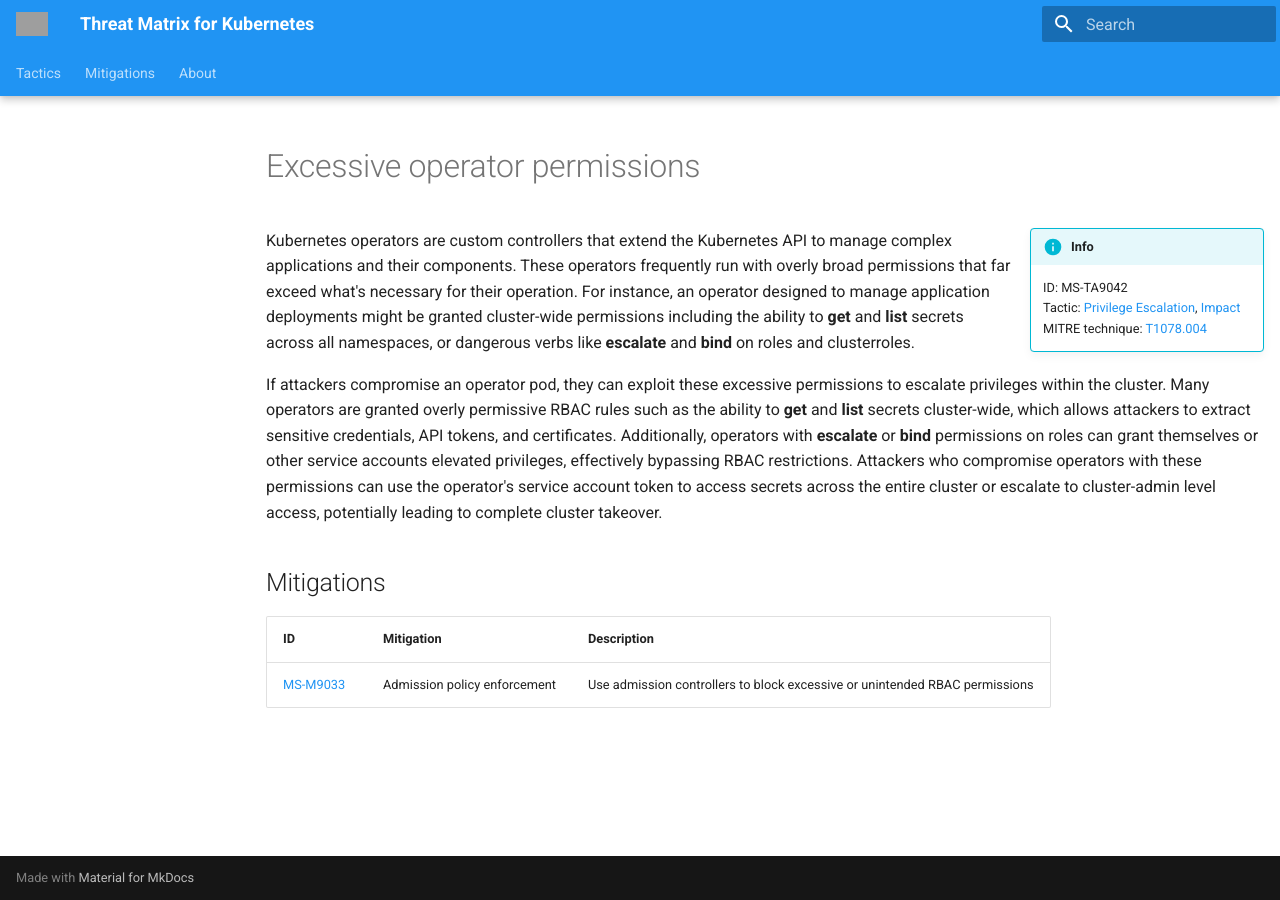
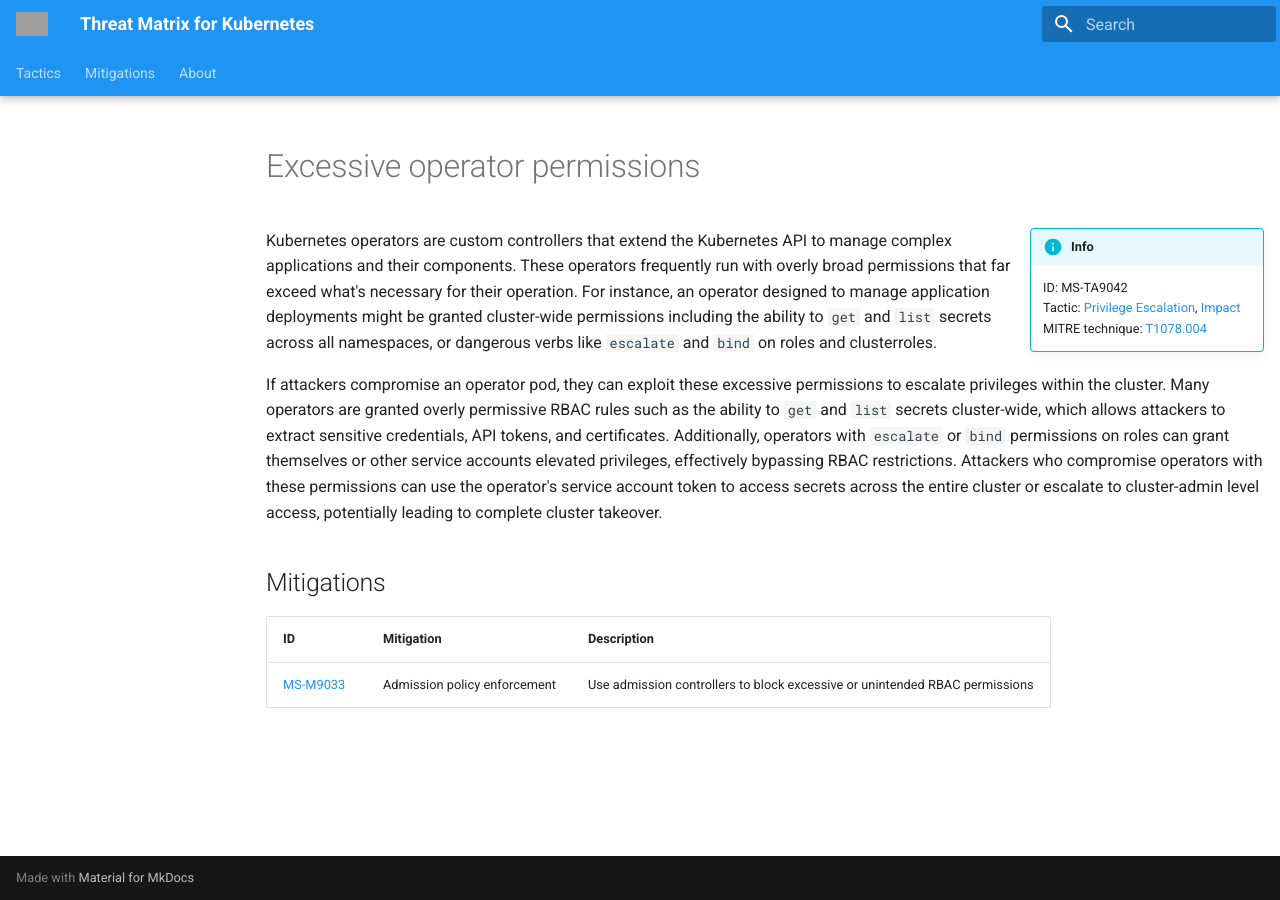
Before and after one commit to microsoft/Threat-Matrix-for-Kubernetes, an MkDocs documentation site: the page built from docs/techniques/Excessive operator permissions.md, in a window 1280 px wide. Built offline with MkDocs 1.6.1 and Material for MkDocs 9.7.7, drawn with Linux system fonts in a browser that asks for light colours; grey boxes are pictures that could not be loaded.

```diff
--- a/docs/techniques/Excessive operator permissions.md
+++ b/docs/techniques/Excessive operator permissions.md
@@ -12,9 +12,9 @@ hide:
     <br>
     MITRE technique: [T1078.004](https://attack.mitre.org/techniques/T1078/)
 
-Kubernetes operators are custom controllers that extend the Kubernetes API to manage complex applications and their components. These operators frequently run with overly broad permissions that far exceed what's necessary for their operation. For instance, an operator designed to manage application deployments might be granted cluster-wide permissions including the ability to __get__ and __list__ secrets across all namespaces, or dangerous verbs like __escalate__ and __bind__ on roles and clusterroles.
+Kubernetes operators are custom controllers that extend the Kubernetes API to manage complex applications and their components. These operators frequently run with overly broad permissions that far exceed what's necessary for their operation. For instance, an operator designed to manage application deployments might be granted cluster-wide permissions including the ability to `get` and `list` secrets across all namespaces, or dangerous verbs like `escalate` and `bind` on roles and clusterroles.
 
-If attackers compromise an operator pod, they can exploit these excessive permissions to escalate privileges within the cluster. Many operators are granted overly permissive RBAC rules such as the ability to __get__ and __list__ secrets cluster-wide, which allows attackers to extract sensitive credentials, API tokens, and certificates. Additionally, operators with __escalate__ or __bind__ permissions on roles can grant themselves or other service accounts elevated privileges, effectively bypassing RBAC restrictions. Attackers who compromise operators with these permissions can use the operator's service account token to access secrets across the entire cluster or escalate to cluster-admin level access, potentially leading to complete cluster takeover.
+If attackers compromise an operator pod, they can exploit these excessive permissions to escalate privileges within the cluster. Many operators are granted overly permissive RBAC rules such as the ability to `get` and `list` secrets cluster-wide, which allows attackers to extract sensitive credentials, API tokens, and certificates. Additionally, operators with `escalate` or `bind` permissions on roles can grant themselves or other service accounts elevated privileges, effectively bypassing RBAC restrictions. Attackers who compromise operators with these permissions can use the operator's service account token to access secrets across the entire cluster or escalate to cluster-admin level access, potentially leading to complete cluster takeover.
 
 
 ## Mitigations
```
Also changed, not shown: docs/mitigations/MS-M9033 Admission policy enforcement.md (+1 -1 lines).
